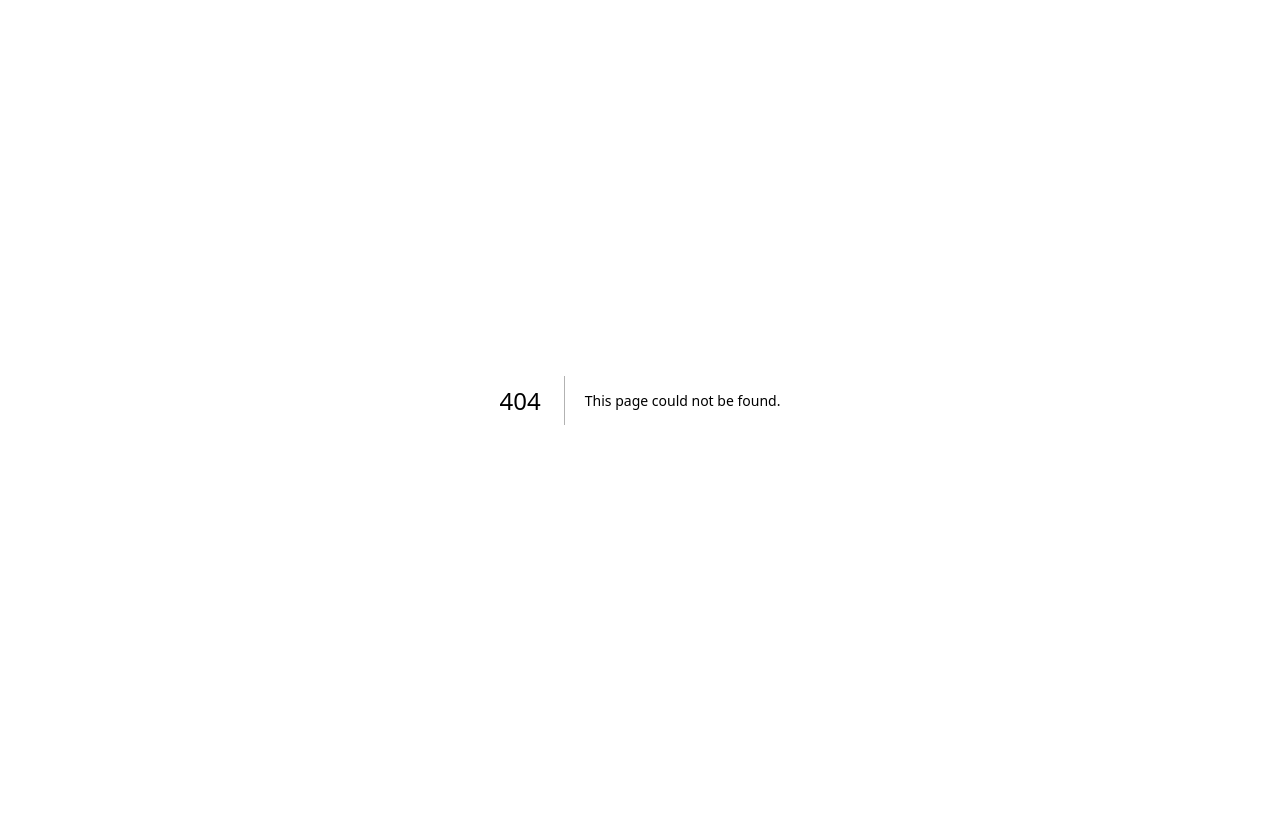
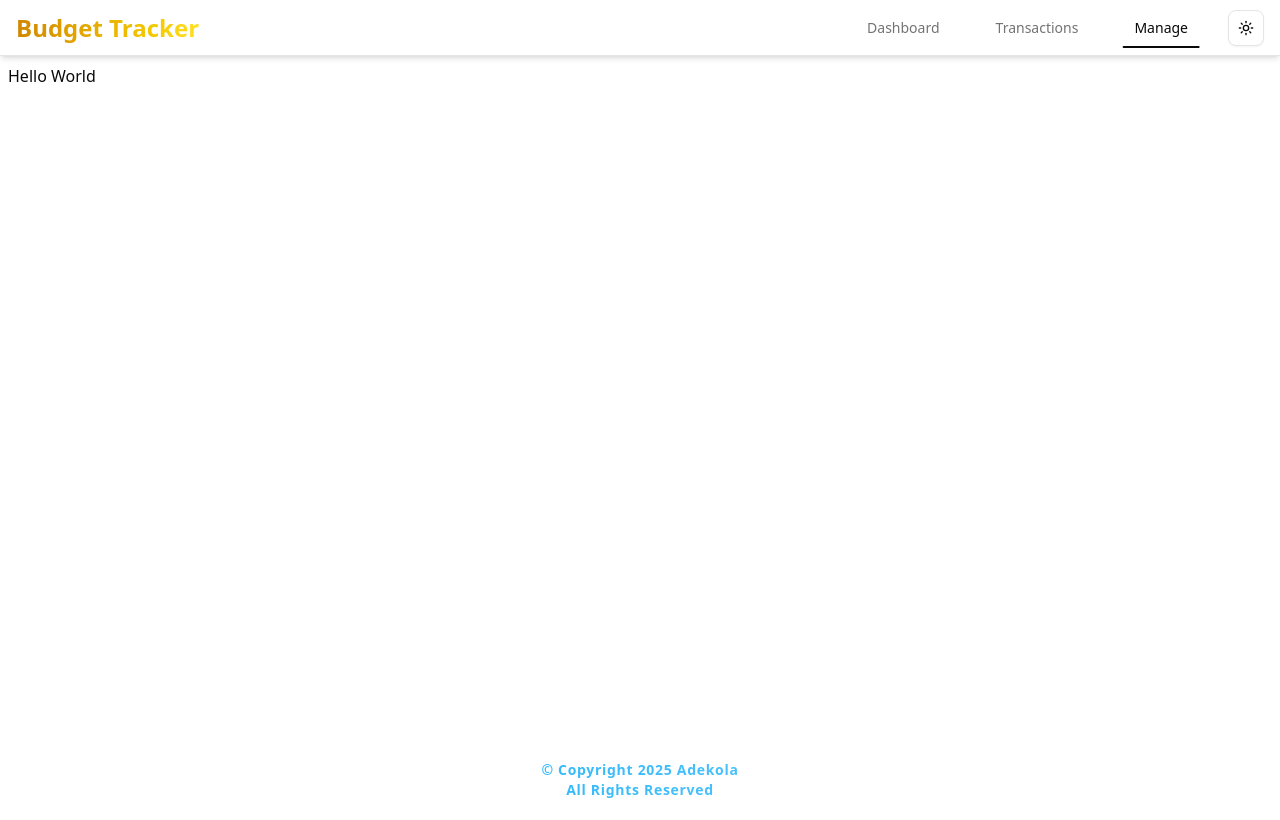
Before and after one commit to ad3kola/Finance-Budget-Tracker, a Next.js app: page /manage in a window 1280 px wide. Before the commit this address had no page. Built offline with nearby package versions, Linux system fonts and the light colour scheme.

Commit message:
new commit

```diff
--- a/app/(dashboard)/layout.tsx
+++ b/app/(dashboard)/layout.tsx
@@ -5,9 +5,9 @@ function layout({ children }: { children: ReactNode }) {
   return (
     <>
       <Navbar />
-      <div className="relative flex h-full w-full mx-auto flex-col overflow-y-auto pt-14 mb-5">
-        {children}
-        <p className="bg-clip-text text-transparent bg-gradient-to-r from-sky-500 to-sky-300 text-sm text-center font-semibold tracking-wider">
+      <div className="relative flex min-h-screen w-full mx-auto flex-col overflow-y-auto pt-14 mb-5">
+        <div className="flex-grow">{children}</div>{" "}
+        <p className="bg-clip-text text-transparent bg-gradient-to-r from-sky-500 to-sky-300 text-sm text-center font-semibold tracking-wider mt-auto">
           © Copyright 2025 Adekola <br /> All Rights Reserved
         </p>
       </div>
--- /dev/null
+++ b/app/(dashboard)/manage/page.tsx
@@ -0,0 +1,10 @@
+
+function page() {
+  return (
+    <main className="p-2">
+      Hello World
+    </main>
+  )
+}
+
+export default page
```
